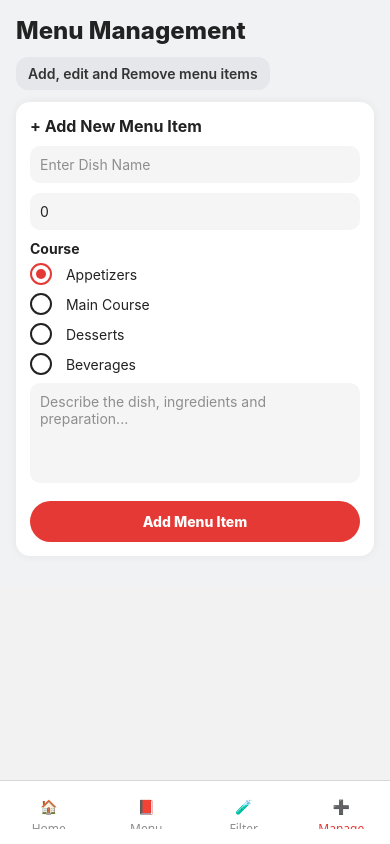
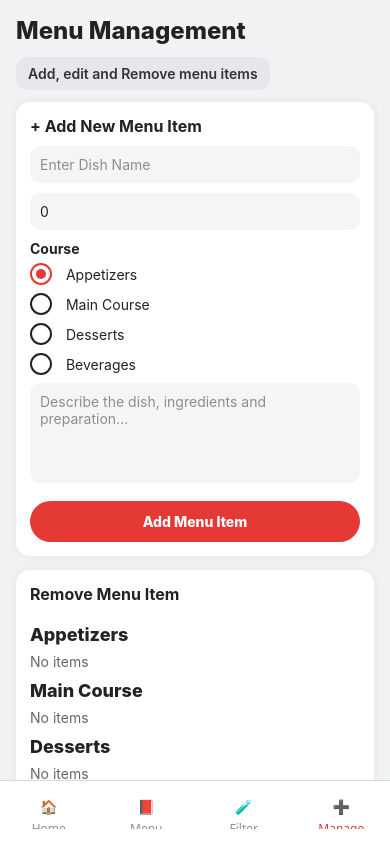
Before and after one commit to JaydenHayes11/ST10474705-MAST-APPLICATION, a React Native app in the folder MAST App/: screen /Manage in a window 390 px wide. Built offline with nearby package versions, Linux system fonts and the light colour scheme.

Commit message:
Remove item form addition

```diff
--- a/MAST App/screens/ManageMenuPage.tsx
+++ b/MAST App/screens/ManageMenuPage.tsx
@@ -128,6 +128,33 @@ export default function ManageScreen() {
           <Text style={s.primaryBtnText}>Add Menu Item</Text>
         </Pressable>
       </View>
+
+      <View style={s.card}>
+        <Text style={s.subTitle}>Remove Menu Item</Text>
+
+        {(['Appetizers','Main Course','Desserts','Beverages'] as Course[]).map((c) => (
+          <View key={c} style={{ marginTop: 10 }}>
+            <Text style={s.sectionTitle}>{c}</Text>
+            {grouped[c].length === 0 ? (
+              <Text style={s.muted}>No items</Text>
+            ) : (
+              grouped[c].map((i) => (
+                <View key={i.id} style={s.removeRow}>
+                  <Text numberOfLines={1} style={s.removeName}>
+                    {i.name}
+                  </Text>
+                  <Pressable
+                    style={s.removeBtn}
+                    onPress={() => removeItem(i.id)}
+                  >
+                    <Text style={s.removeBtnText}>✕</Text>
+                  </Pressable>
+                </View>
+              ))
+            )}
+          </View>
+        ))}
+      </View>
     </ScrollView>
   );
 }
```
